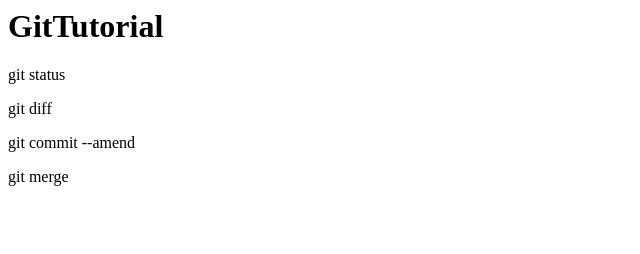
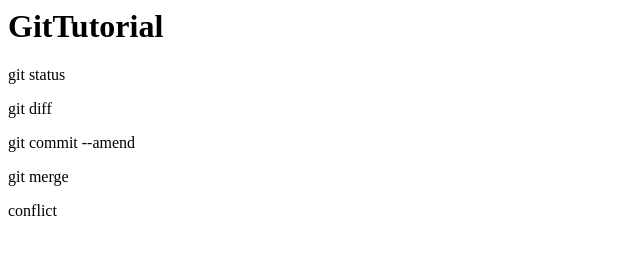
Before and after one commit to WinMohMoh/git_tutorial_bak, a plain HTML site: page index.html in a window 1280 px wide. Shown: the full height of the page, 0-640 px from the left. Drawn offline with Linux system fonts and the light colour scheme.

Commit message:
conflict added

```diff
--- a/index.html
+++ b/index.html
@@ -3,3 +3,4 @@
 <p>git diff</p>
 <p>git commit --amend</p>
 <p>git merge</p>
+<p>conflict<p>
```
